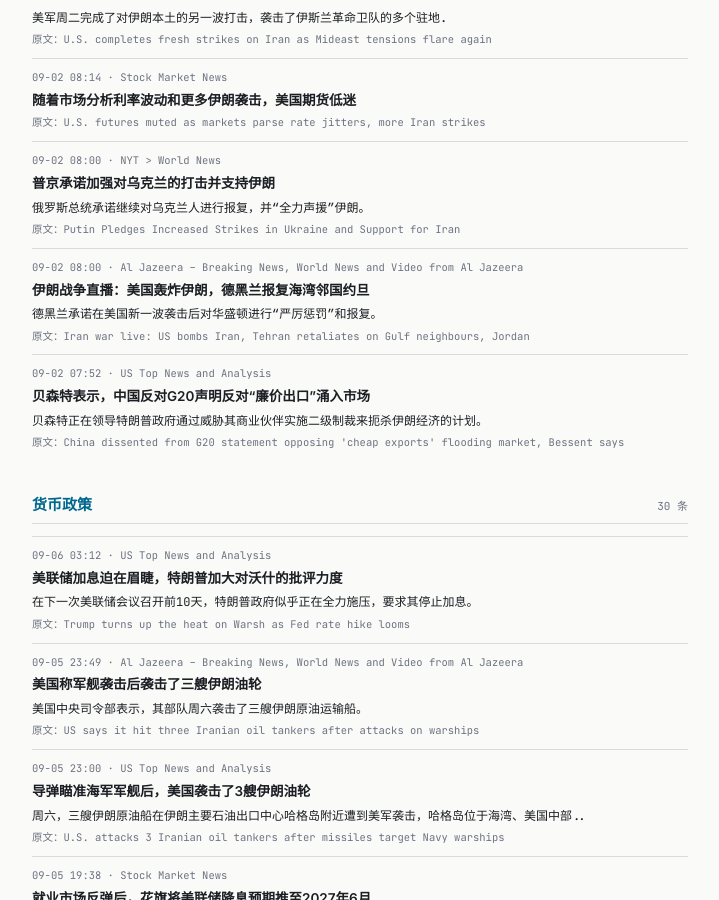
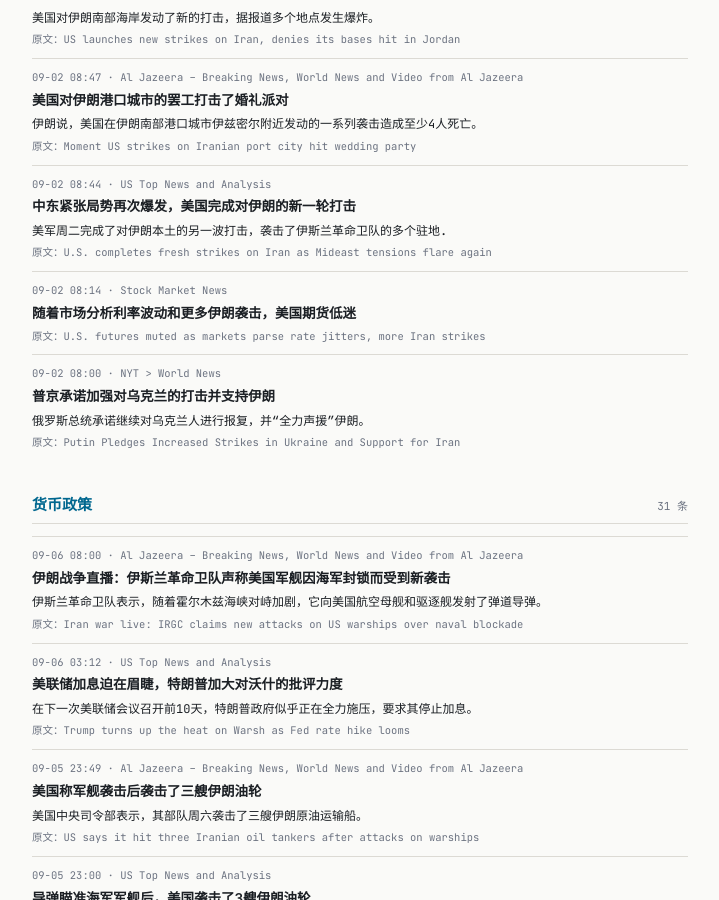
Before and after one commit to tang3super/tang3super.github.io, a Jekyll site: the page built from macro-trade/news-digest.md, in a window 1280 px wide and 900 px high, scrolled down 8375 px. Shown: the whole window, without its empty margins (280-999 px from the left). Built offline with Jekyll 4.4.1, drawn with Linux system fonts in a browser that asks for light colours; some of the changed text lies outside the part shown.

Commit message:
sync news-digest article

```diff
--- a/macro-trade/news-digest.md
+++ b/macro-trade/news-digest.md
@@ -5,11 +5,25 @@
 date: '2026-09-06'
 summary: 2026年第36周监控
 week_label: 2026年第36周监控
-last_updated: 2026-09-06 07:02
+last_updated: 2026-09-06 08:48
 refresh_note: 每 5 分钟自动刷新
 topics:
 - name: 地缘政治
   items:
+  - title: 'Iran war live: IRGC claims new attacks on US warships over naval blockade'
+    summary: IRGC says it fired ballistic missiles at US aircraft carrier and destroyer as standoff intensifies in Strait of Hormuz.
+    link: https://www.aljazeera.com/news/liveblog/2026/9/6/iran-war-live-irgc-claims-new-attacks-on-us-warships-over-naval-blockade?traffic_source=rss
+    source: Al Jazeera – Breaking News, World News and Video from Al Jazeera
+    time: 09-06 08:00
+    title_zh: 伊朗战争直播：伊斯兰革命卫队声称美国军舰因海军封锁而受到新袭击
+    summary_zh: 伊斯兰革命卫队表示，随着霍尔木兹海峡对峙加剧，它向美国航空母舰和驱逐舰发射了弹道导弹。
+  - title: Fuel tanker blast in western Iran kills at least 10
+    summary: At least six other people were injured in the tanker blast on Iran's Hamedan-Sanandaj highway, officials say.
+    link: https://www.aljazeera.com/news/2026/9/5/fuel-tanker-blast-in-western-iran-kills-at-least-10?traffic_source=rss
+    source: Al Jazeera – Breaking News, World News and Video from Al Jazeera
+    time: 09-06 07:07
+    title_zh: 伊朗西部油罐车爆炸造成至少10人死亡
+    summary_zh: 官员称，伊朗哈梅丹-萨南达杰高速公路上发生的油轮爆炸造成至少六人受伤。
   - title: Is TTF gas fairly priced as Hormuz, winter risks keep prices elevated?
     summary: ''
     link: https://www.investing.com/news/stock-market-news/is-ttf-gas-fairly-priced-as-hormuz-winter-risks-keep-prices-elevated-4890238
@@ -551,22 +565,15 @@
     time: 09-02 08:00
     title_zh: 普京承诺加强对乌克兰的打击并支持伊朗
     summary_zh: 俄罗斯总统承诺继续对乌克兰人进行报复，并“全力声援”伊朗。
-  - title: 'Iran war live: US bombs Iran, Tehran retaliates on Gulf neighbours, Jordan'
-    summary: Tehran pledges 'severe punishment' and retaliation against Washington following a new wave of US attacks.
-    link: https://www.aljazeera.com/news/liveblog/2026/9/2/iran-war-live-us-bombs-iran-tehran-retaliates-on-gulf-neighbours-jordan?traffic_source=rss
-    source: Al Jazeera – Breaking News, World News and Video from Al Jazeera
-    time: 09-02 08:00
-    title_zh: 伊朗战争直播：美国轰炸伊朗，德黑兰报复海湾邻国约旦
-    summary_zh: 德黑兰承诺在美国新一波袭击后对华盛顿进行“严厉惩罚”和报复。
-  - title: China dissented from G20 statement opposing 'cheap exports' flooding market, Bessent says
-    summary: Bessent is leading the Trump administration's plan to choke off Iran's economy by threatening its business partners with secondary sanctions…
-    link: https://www.cnbc.com/2026/09/01/bessent-china-g20-trade-exports-trump-xi.html
-    source: US Top News and Analysis
-    time: 09-02 07:52
-    title_zh: 贝森特表示，中国反对G20声明反对“廉价出口”涌入市场
-    summary_zh: 贝森特正在领导特朗普政府通过威胁其商业伙伴实施二级制裁来扼杀伊朗经济的计划。
 - name: 货币政策
   items:
+  - title: 'Iran war live: IRGC claims new attacks on US warships over naval blockade'
+    summary: IRGC says it fired ballistic missiles at US aircraft carrier and destroyer as standoff intensifies in Strait of Hormuz.
+    link: https://www.aljazeera.com/news/liveblog/2026/9/6/iran-war-live-irgc-claims-new-attacks-on-us-warships-over-naval-blockade?traffic_source=rss
+    source: Al Jazeera – Breaking News, World News and Video from Al Jazeera
+    time: 09-06 08:00
+    title_zh: 伊朗战争直播：伊斯兰革命卫队声称美国军舰因海军封锁而受到新袭击
+    summary_zh: 伊斯兰革命卫队表示，随着霍尔木兹海峡对峙加剧，它向美国航空母舰和驱逐舰发射了弹道导弹。
   - title: Trump turns up the heat on Warsh as Fed rate hike looms
     summary: Ten days ahead of the next Federal Reserve meeting, the Trump administration looks to be in a full-court press to halt a rate hike in its tr…
     link: https://www.cnbc.com/2026/09/05/trump-warsh-fed-september-rate-hike.html
```
